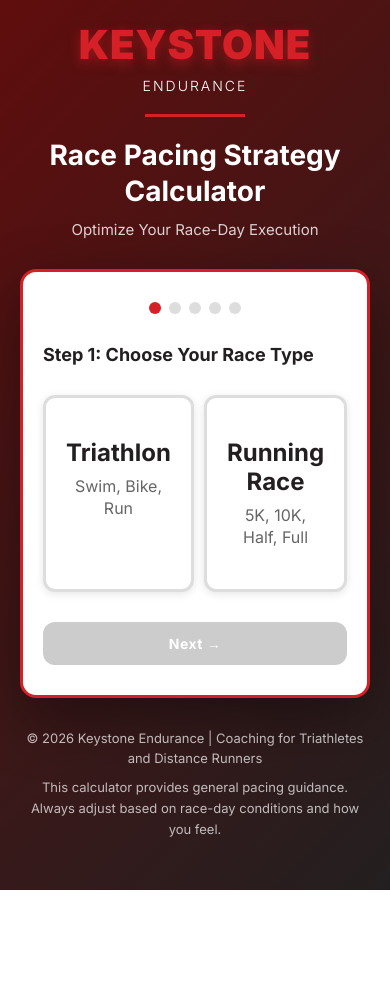
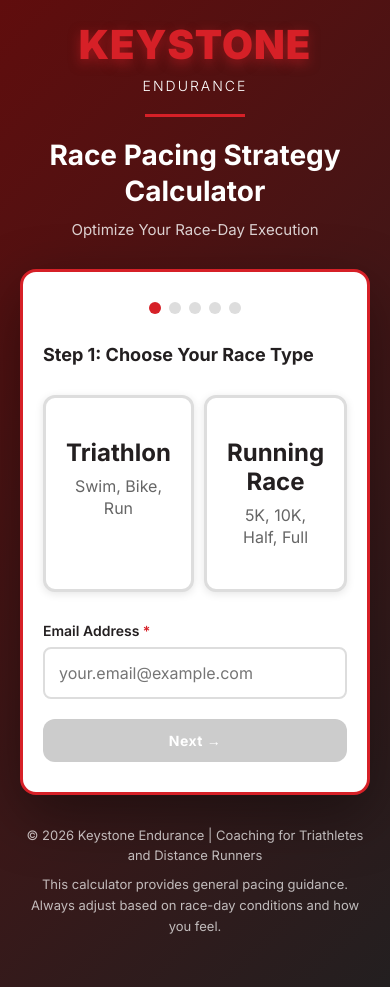
Before and after one commit to chesterdilday298/KE_Race_pacing_calculator_Rev2, a Next.js app: page / in a window 390 px wide. Before the commit the page ends 890 px from the top, so only its background shows below. Built offline with nearby package versions, Linux system fonts and the light colour scheme.

Commit message:
Add email collection, fix mobile display, confirm Analytics Update page.js

```diff
--- a/app/page.js
+++ b/app/page.js
@@ -6,6 +6,7 @@
   const [step, setStep] = useState(1);
   const [formData, setFormData] = useState({
     raceCategory: '', // 'triathlon' or 'running'
+    email: '',
     raceType: '',
     pacingApproach: '',
     athleteLevel: '', // Recreational, Intermediate, Competitive, Elite
@@ -48,6 +49,12 @@
     t2Time: null, // seconds
     runPace: null // pace per mile in seconds
   });
+
+  // Email validation
+  const isValidEmail = (email) => {
+    const emailRegex = /^[^\s@]+@[^\s@]+\.[^\s@]+$/;
+    return emailRegex.test(email);
+  };
 
   const colors = {
     primary: '#D62027',
@@ -1181,22 +1188,49 @@
                 </div>
               </div>
 
+              {/* Email Input */}
+              <div style={{ marginTop: '30px' }}>
+                <label style={{ display: 'block', fontSize: '14px', fontWeight: '600', color: colors.charcoal, marginBottom: '8px' }}>
+                  Email Address <span style={{ color: colors.primary }}>*</span>
+                </label>
+                <input
+                  type="email"
+                  value={formData.email}
+                  onChange={(e) => updateFormData('email', e.target.value)}
+                  placeholder="your.email@example.com"
+                  style={{
+                    width: '100%',
+                    padding: '14px',
+                    fontSize: '16px',
+                    border: `2px solid ${formData.email && !isValidEmail(formData.email) ? colors.primary : '#ddd'}`,
+                    borderRadius: '8px',
+                    outline: 'none',
+                    transition: 'border-color 0.2s'
+                  }}
+                />
+                {formData.email && !isValidEmail(formData.email) && (
+                  <div style={{ fontSize: '13px', color: colors.primary, marginTop: '6px' }}>
+                    Please enter a valid email address
+                  </div>
+                )}
+              </div>
+
               <button
                 onClick={nextStep}
-                disabled={!formData.raceCategory}
+                disabled={!formData.raceCategory || !formData.email || !isValidEmail(formData.email)}
                 style={{
                   width: '100%',
-                  marginTop: '30px',
+                  marginTop: '20px',
                   padding: '16px',
                   fontSize: '18px',
                   fontWeight: 'bold',
-                  background: formData.raceCategory ? colors.primary : '#cccccc',
+                  background: (formData.raceCategory && formData.email && isValidEmail(formData.email)) ? colors.primary : '#cccccc',
                   color: 'white',
                   border: 'none',
                   borderRadius: '12px',
-                  cursor: formData.raceCategory ? 'pointer' : 'not-allowed',
+                  cursor: (formData.raceCategory && formData.email && isValidEmail(formData.email)) ? 'pointer' : 'not-allowed',
                   transition: 'all 0.2s',
-                  boxShadow: formData.raceCategory ? `0 6px 20px ${colors.primary}60` : 'none',
+                  boxShadow: (formData.raceCategory && formData.email && isValidEmail(formData.email)) ? `0 6px 20px ${colors.primary}60` : 'none',
                   letterSpacing: '0.5px'
                 }}
               >
@@ -1760,11 +1794,11 @@
                 </div>
               </div>
 
-              <div style={{ background: `${colors.primary}08`, padding: '20px', borderRadius: '12px', marginBottom: '25px' }}>
-                <div style={{ fontWeight: '700', fontSize: '16px', color: colors.charcoal, marginBottom: '8px' }}>
+              <div style={{ background: `${colors.primary}08`, padding: '15px', borderRadius: '12px', marginBottom: '25px', width: '100%', boxSizing: 'border-box' }}>
+                <div style={{ fontWeight: '700', fontSize: '15px', color: colors.charcoal, marginBottom: '8px' }}>
                   Common Goal Times:
                 </div>
-                <div style={{ fontSize: '14px', color: '#666', lineHeight: '1.8' }}>
+                <div style={{ fontSize: '13px', color: '#666', lineHeight: '1.8' }}>
                   {formData.raceType === '5K Run' && (
                     <>
                       <div>• Sub-30:00 (recreational)</div>
```
